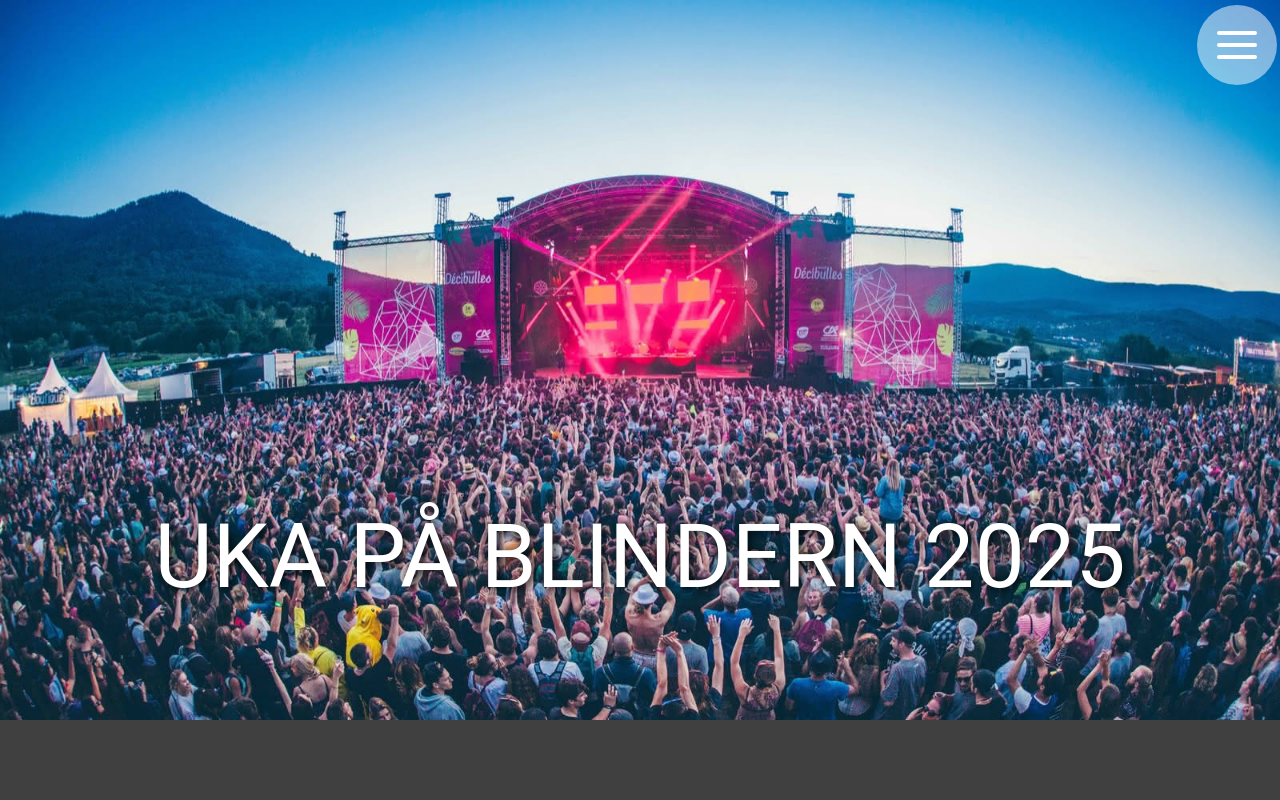
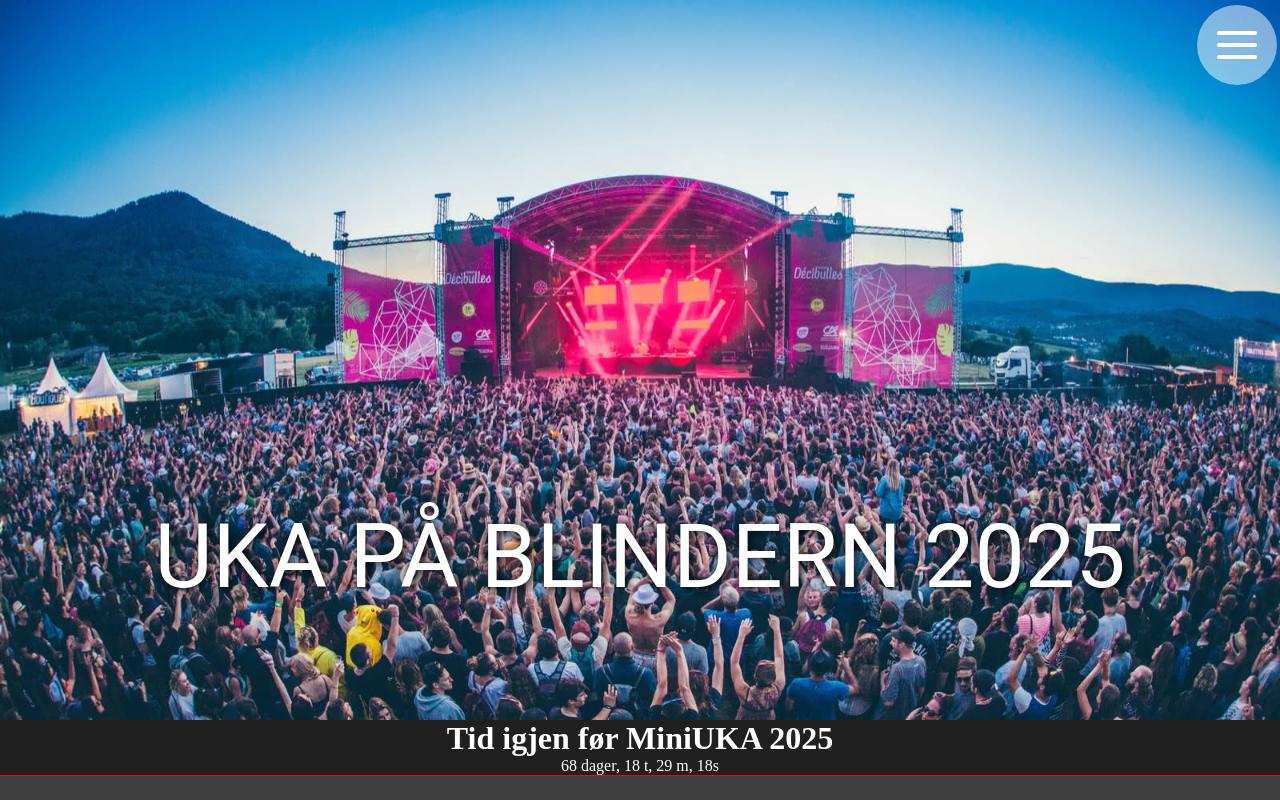
Before and after one commit to audunleganger/uka25-site, a React (Vite) app: page / in a window 1280 px wide. Built offline with nearby package versions, Linux system fonts and the light colour scheme.

Commit message:
Add basic coundown timer

```diff
--- /dev/null
+++ b/src/components/CountdownTimer.css
@@ -0,0 +1,13 @@
+.countdown-wrapper {
+    display: flex;
+    flex-direction: column;
+    align-items: center;
+    width: 100%;
+    outline: 1px solid red;
+    font-family: "Comic Sans";
+    background-color: rgba(0, 0, 0, 0.5);
+}
+
+.countdown-wrapper * {
+    font-family: inherit;
+}
--- /dev/null
+++ b/src/components/CountdownTimer.tsx
@@ -0,0 +1,51 @@
+import "./CountdownTimer.css";
+
+import { useState, useEffect } from "react";
+
+export default function CountdownTimer() {
+    // Calculate the time left until the final time
+    const getTimeLeftFromNow = () => {
+        return endDateTime.getTime() - new Date().getTime();
+    };
+
+    const createTimeLeftString = () => {
+        const timeLeft = getTimeLeftFromNow();
+        const days = Math.floor(timeLeft / (1000 * 60 * 60 * 24));
+        const hours = Math.floor(
+            (timeLeft % (1000 * 60 * 60 * 24)) / (1000 * 60 * 60)
+        );
+        const minutes = Math.floor((timeLeft % (1000 * 60 * 60)) / (1000 * 60));
+        const seconds = Math.floor((timeLeft % (1000 * 60)) / 1000);
+
+        return `${days} dager, ${hours} t, ${minutes} m, ${seconds}s`;
+    };
+
+    // Set the final time for the countdown timer to monday 19. august 2024 at 00:00:00
+    const endDateTime = new Date("2024-08-19T12:00:00Z");
+    const [timeLeftString, setTimeLeftString] = useState(
+        createTimeLeftString()
+    );
+
+    // Use an effect t oupdate the time left every second
+    useEffect(() => {
+        const timer = setInterval(() => {
+            setTimeLeftString(createTimeLeftString());
+        }, 1000);
+
+        // Clear the interval when the component is unmounted
+        return () => {
+            clearInterval(timer);
+        };
+    }, []);
+
+    return (
+        <div className="countdown-wrapper">
+            <h1 className="countdown-timer-header">
+                Tid igjen før MiniUKA 2025
+            </h1>
+            <div className="timer-field">
+                <div className="timer-text">{`${timeLeftString}`}</div>
+            </div>
+        </div>
+    );
+}
--- a/src/pages/Home/HomePage.tsx
+++ b/src/pages/Home/HomePage.tsx
@@ -1,13 +1,15 @@
-import LandingImage from "../../components/LandingImage"
-import Header from "../../components/Header"
+import LandingImage from "../../components/LandingImage";
+import Header from "../../components/Header";
+import CountdownTimer from "../../components/CountdownTimer";
 
 function HomePage() {
     return (
         <>
-        <Header />
-        <LandingImage />
+            <Header />
+            <LandingImage />
+            <CountdownTimer />
         </>
-    )
+    );
 }
 
-export default HomePage
+export default HomePage;
```
